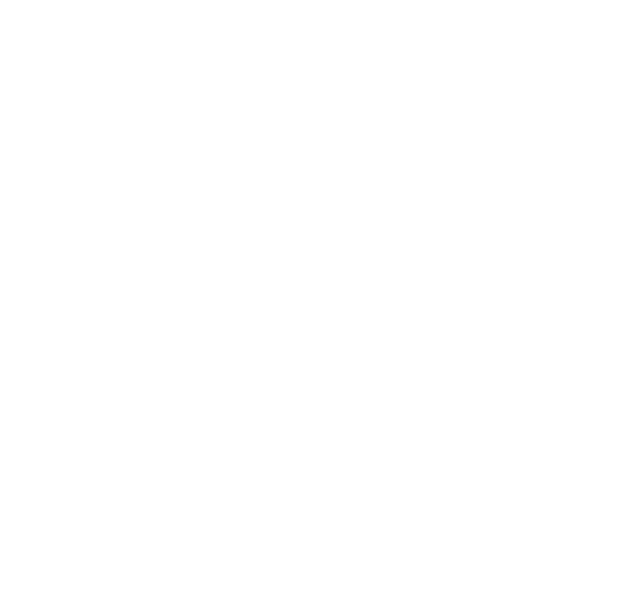
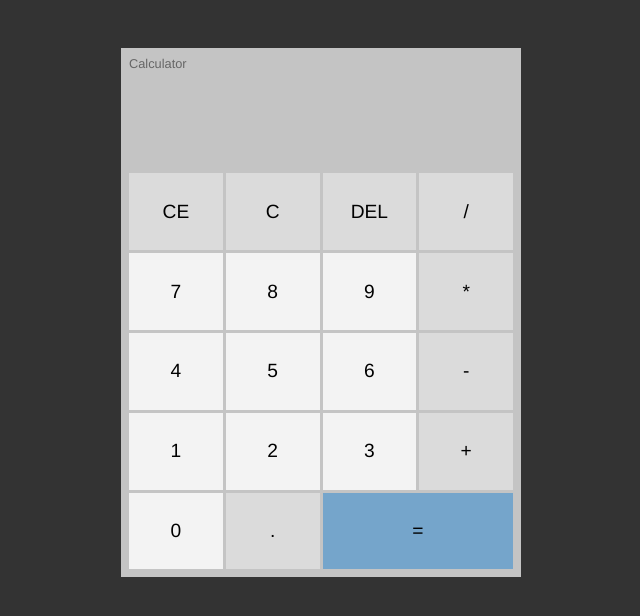
Before and after one commit to mfsotoni/calculator-odin-project, a plain HTML site: page index.html in a window 1280 px wide. Shown: the whole page, without its empty margins (319-959 px from the left). Drawn offline with Linux system fonts and the light colour scheme.

Commit message:
added a layout

```diff
--- a/index.html
+++ b/index.html
@@ -5,7 +5,37 @@
     <meta name="viewport" content="width=device-width, initial-scale=1.0" />
     <title>Calculator</title>
     <link rel="stylesheet" href="style.css" class="rel" />
-    <script src="script.js"></script>
+    <script src="script.js" defer></script>
+    <title>JS Calculator</title>
   </head>
-  <body></body>
+  <body>
+    <div id="calc">
+      <h3>Calculator</h3>
+      <div id="operations">
+        <div id="previous-operation"></div>
+        <div id="current-operation"></div>
+      </div>
+      <div id="buttons-container">
+        <button>CE</button>
+        <button>C</button>
+        <button>DEL</button>
+        <button>/</button>
+        <button class="number">7</button>
+        <button class="number">8</button>
+        <button class="number">9</button>
+        <button>*</button>
+        <button class="number">4</button>
+        <button class="number">5</button>
+        <button class="number">6</button>
+        <button>-</button>
+        <button class="number">1</button>
+        <button class="number">2</button>
+        <button class="number">3</button>
+        <button>+</button>
+        <button class="number">0</button>
+        <button>.</button>
+        <button id="equal-btn">=</button>
+      </div>
+    </div>
+  </body>
 </html>
--- a/script.js
+++ b/script.js
@@ -36,3 +36,21 @@ function operate(operation, num1, num2) {
       return NaN;
   }
 }
+
+const previousOperationText = document.querySelector("#previous-operation");
+const currentOperation = document.querySelector("#current-operation");
+const button = document.querySelectorAll("#buttons-container button");
+
+class Calculator {}
+
+button.forEach((btn) => {
+  btn.addEventListener("click", (e) => {
+    const value = e.target.innerText;
+
+    if (+value >= 0 || value === ".") {
+      console.log(value);
+    } else {
+      console.log(value);
+    }
+  });
+});
--- a/style.css
+++ b/style.css
@@ -0,0 +1,82 @@
+* {
+  margin: 0;
+  padding: 0;
+  box-sizing: border-box;
+  font-family: Helvetica;
+}
+
+body {
+  background-color: #333;
+  display: flex;
+  align-items: center;
+  justify-content: center;
+  padding: 3em;
+}
+
+#calc {
+  width: 400px;
+  padding: 0.5em;
+  background-color: #c4c4c4;
+  color: #000;
+  display: flex;
+  flex-direction: column;
+}
+
+#calc h3 {
+  font-size: 0.8em;
+  font-weight: 300;
+  color: #666;
+}
+
+#operations {
+  text-align: right;
+}
+
+#previous-operation,
+#current-operation {
+  min-height: 1.6em;
+  padding: 0.2em;
+  overflow-wrap: break-word;
+}
+
+#previous-operation {
+  color: #777;
+}
+
+#current-operation {
+  font-size: 3em;
+  font-weight: 700;
+}
+
+#buttons-container {
+  display: grid;
+  grid-template-columns: 1fr 1fr 1fr 1fr;
+  gap: 3px;
+}
+
+#buttons-container button {
+  border: 1px solid transparent;
+  border-radius: 0;
+  height: 4em;
+  font-size: 1.2em;
+  background-color: #dbdbdb;
+  cursor: pointer;
+}
+
+#buttons-container .number {
+  background-color: #f3f3f3;
+}
+
+#buttons-container button:hover {
+  background-color: #bababa;
+  border-color: #999;
+}
+
+#buttons-container #equal-btn {
+  grid-column: span 2;
+  background-color: #75a5cb;
+}
+
+#buttons-container #equal-btn:hover {
+  background-color: #3a91d8;
+}
```
